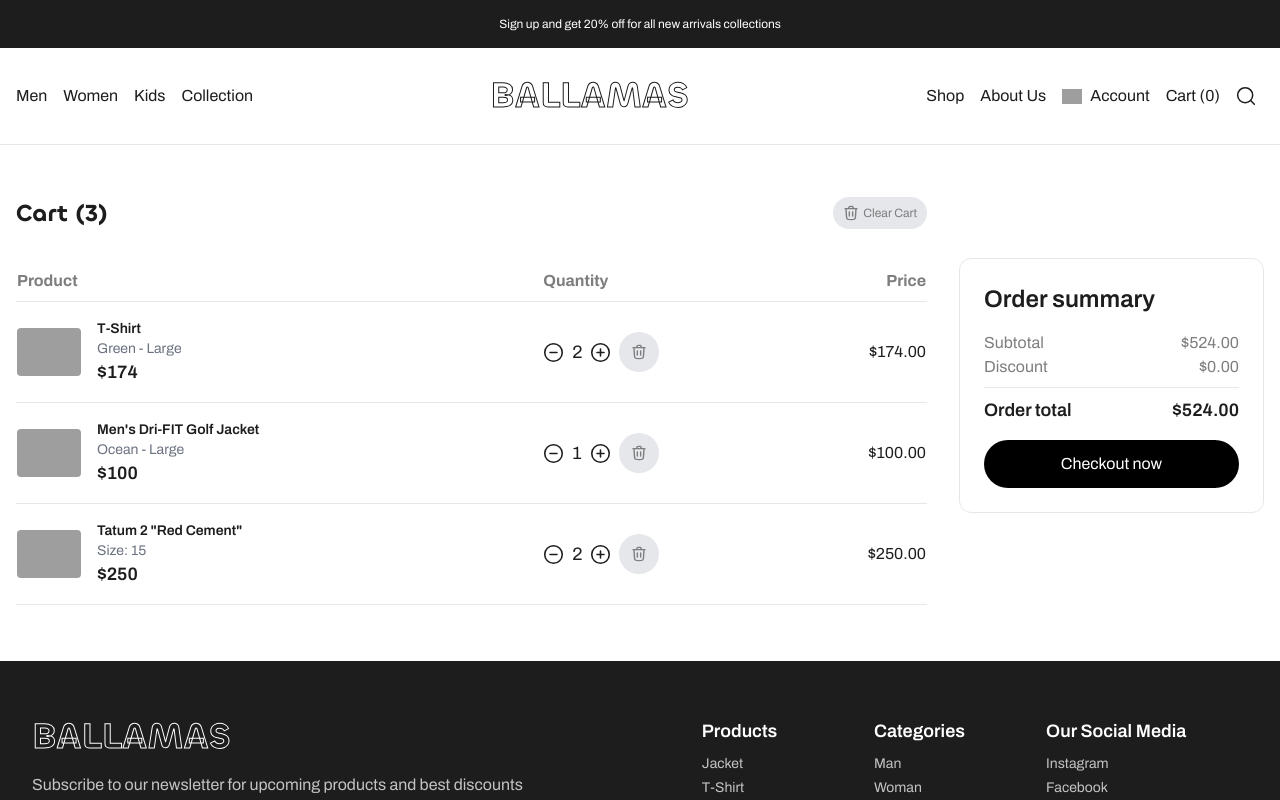
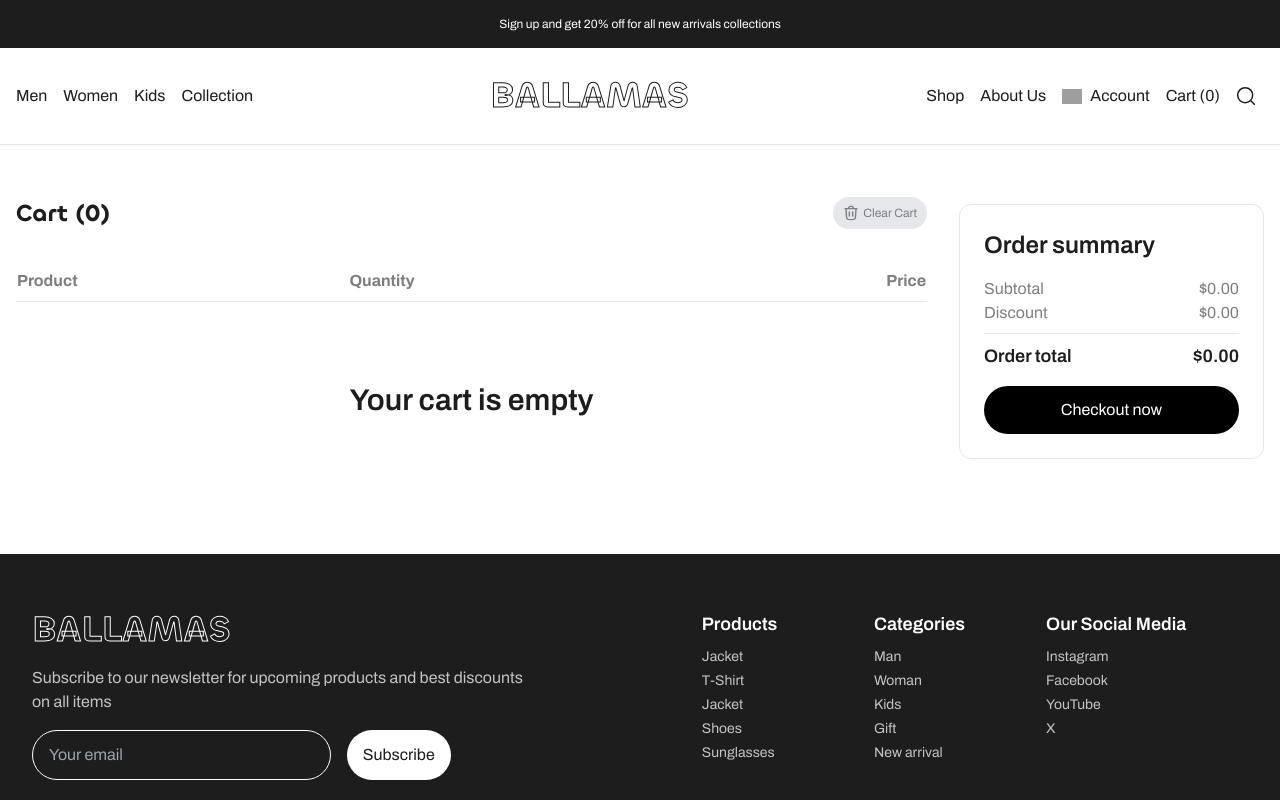
Before and after one commit to mariechristsagbo/figma-to-code-ed2-week2, a Next.js app: page /cart in a window 1280 px wide. Shown: the top 800 px of the page. Built offline with nearby package versions, Linux system fonts and the light colour scheme; grey boxes are pictures that could not be loaded.

Commit message:
feat: implement Add to Cart

```diff
--- a/src/app/cart/page.tsx
+++ b/src/app/cart/page.tsx
@@ -1,44 +1,29 @@
-'use client'
-import { useState } from 'react';
+'use client';
+
+import { useState, useEffect } from 'react';
 import Image from 'next/image';
+import { Product } from '@/types/Product';
 
-const products = [
-    {
-        id: 1,
-        name: "T-Shirt",
-        image: "/images/collection-men1.svg",
-        description: "Green - Large",
-        price: 87,
-        quantity: 2,
-    },
-    {
-        id: 2,
-        name: "Men's Dri-FIT Golf Jacket",
-        image: "/images/collection-men1.svg",
-        description: "Ocean - Large",
-        price: 100,
-        quantity: 1,
-    },
-    {
-        id: 3,
-        name: "Tatum 2 \"Red Cement\"",
-        image: "/images/collection-men1.svg",
-        description: "Size: 15",
-        price: 125,
-        quantity: 2,
-    },
-];
+export default function CartPage() {
+    const [cart, setCart] = useState<Product[]>(() => {
+        if (typeof window !== 'undefined') {
+            const savedCart = localStorage.getItem('cart');
+            return savedCart ? JSON.parse(savedCart) : [];
+        }
+        return [];
+    });
 
-export default function Page() {
-    const [cart, setCart] = useState(products);
+    useEffect(() => {
+        localStorage.setItem('cart', JSON.stringify(cart));
+    }, [cart]);
 
-    const handleQuantityChange = (id: number, change: number) => {
+    const handleQuantityChange = (id: string, change: number) => {
         setCart(cart.map(product =>
             product.id === id ? { ...product, quantity: Math.max(1, product.quantity + change) } : product
         ));
     };
 
-    const handleRemoveProduct = (id: number) => {
+    const handleRemoveProduct = (id: string) => {
         setCart(cart.filter(product => product.id !== id));
     };
 
@@ -50,7 +35,7 @@ export default function Page() {
                 <div className='w-full lg:w-3/4'>
                     <div className='flex justify-between py-8'>
                         <h1 className='font-chillax font-semibold text-2xl'>Cart ({cart.length})</h1>
-                        <button className='flex items-center gap-1 text-b-dark-gray text-xs bg-gray-200 py-1 px-2.5 rounded-full'>
+                        <button onClick={() => setCart([])} className='flex items-center gap-1 text-b-dark-gray text-xs bg-gray-200 py-1 px-2.5 rounded-full'>
                             <Image src="/icons/trash.svg" alt="Trash" width={16} height={16} className='w-4 h-4' />
                             <span>Clear Cart</span>
                         </button>
@@ -66,7 +51,14 @@ export default function Page() {
                                 </tr>
                             </thead>
                             <tbody>
-                                {cart.map(product => (
+                                {cart.length === 0 ? (
+                                    <tr>
+                                        <td colSpan={3} className="text-center py-20">
+                                            <h2 className="text-3xl font-semibold">Your cart is empty</h2>
+                                        </td>
+                                    </tr>
+                                ) : (
+                                    cart.map(product => (
                                         <tr key={product.id} className="border-b">
                                             <td className="py-4 flex items-center gap-4">
                                                 <Image src={product.image} alt={product.name} width={64} height={64} className="object-cover rounded" />
@@ -78,7 +70,6 @@ export default function Page() {
                                             </td>
                                             <td className="py-4">
                                                 <div className="flex items-center space-x-2">
-
                                                     <button onClick={() => handleQuantityChange(product.id, -1)}>
                                                         <Image alt='Remove' src='/icons/decrement.svg' width={21} height={15} />
                                                     </button>
@@ -95,7 +86,8 @@ export default function Page() {
                                                 ${product.price * product.quantity}.00
                                             </td>
                                         </tr>
-                                ))}
+                                    ))
+                                )}
                             </tbody>
                         </table>
                     </div>
--- a/src/app/layout.tsx
+++ b/src/app/layout.tsx
@@ -5,6 +5,7 @@ import Footer from "@/components/Footer";
 import { PropsWithChildren } from "react";
 import localFont from 'next/font/local';
 import { JetBrains_Mono } from 'next/font/google';
+import { CartProvider } from "@/contexts/CartContext";
 
 const chillax = localFont({
   src: '../../public/fonts/Chillax-Variable.ttf',
@@ -32,9 +33,11 @@ export default function RootLayout({
   return (
     <html lang="en">
       <body className={`${chillax.variable} ${archivo.variable} ${jetbrainsMono.variable}`}>
-        <Header />
-        {children}
-        <Footer />
+        <CartProvider>
+          <Header />
+          {children}
+          <Footer />
+        </CartProvider>
       </body>
     </html>
   );
--- a/src/components/Header.tsx
+++ b/src/components/Header.tsx
@@ -1,13 +1,32 @@
-"use client";
-
-import { useState } from "react";
+'use client';
+import { useState, useEffect } from "react";
 import { useRouter } from "next/navigation";
 import Image from "next/image";
 import { NAV_ITEMS, ACTION_ITEMS, ACTION_MOBILE_ITEMS } from "@/constants";
 
 export default function Header() {
   const [isOpen, setIsOpen] = useState(false);
+  const [cartCount, setCartCount] = useState(0);
   const router = useRouter();
+
+  useEffect(() => {
+    const updateCartCount = () => {
+      const savedCart = localStorage.getItem('cart');
+      const cartItems = savedCart ? JSON.parse(savedCart) : [];
+      setCartCount(cartItems.reduce((acc: number, item: any) => acc + item.quantity, 0));
+    };
+
+
+    updateCartCount();
+
+    const handleStorageChange = () => updateCartCount();
+
+    window.addEventListener('storage', handleStorageChange);
+
+    return () => {
+      window.removeEventListener('storage', handleStorageChange);
+    };
+  }, []);
 
   return (
     <header className="text-b-black font-archivo">
@@ -36,7 +55,11 @@ export default function Header() {
                   {item.icon ? (
                     <Image alt={item.name} src={item.icon} width={20} height={20} />
                   ) : null}
-                  <span>{item.name}</span>
+                  {item.name.startsWith("Cart") ? (
+                    <span onClick={() => router.push('/cart')}>{`Cart (${cartCount})`}</span>
+                  ) : (
+                    <span>{item.name}</span>
+                  )}
                 </li>
               ))}
             </ul>
@@ -69,7 +92,11 @@ export default function Header() {
                 {item.icon ? (
                   <Image alt={item.name} src={item.icon} width={20} height={20} />
                 ) : null}
-                <span>{item.name}</span>
+                {item.name.startsWith("Cart") ? (
+                  <span>{`Cart (${cartCount})`}</span>
+                ) : (
+                  <span>{item.name}</span>
+                )}
               </li>
             ))}
           </ul>
--- a/src/components/ProductDetail.tsx
+++ b/src/components/ProductDetail.tsx
@@ -1,4 +1,4 @@
-'use client'
+'use client';
 import React, { useState } from 'react';
 import { DetailedProduct } from '@/types/Product';
 import Image from 'next/image';
@@ -12,7 +12,6 @@ const ProductDetail: React.FC<ProductDetailProps> = ({ product }) => {
   const [selectedSize, setSelectedSize] = useState('XS');
   const [selectedVariant, setSelectedVariant] = useState(product.variants.edges[0]);
 
-
   const handleColorChange = (variant: any) => {
     setSelectedVariant(variant);
   };
@@ -20,6 +19,34 @@ const ProductDetail: React.FC<ProductDetailProps> = ({ product }) => {
   const getColorFromTitle = (title: string) => {
     const parts = title.split(" / ");
     return parts.length > 1 ? parts[1].toLowerCase() : null;
+  };
+
+  const addToCart = () => {
+    const cart = JSON.parse(localStorage.getItem('cart') || '[]');
+    const productToAdd = {
+      id: selectedVariant.node.id,
+      name: product.title,
+      image: selectedVariant.node.image.url,
+      description: selectedVariant.node.title.split(" / ")[1] || "N/A",
+      price: parseFloat(selectedVariant.node.price.amount),
+      quantity: 1,
+      size: selectedSize
+    };
+
+    const existingProductIndex = cart.findIndex((item: any) => item.id === productToAdd.id);
+
+    if (existingProductIndex >= 0) {
+      cart[existingProductIndex].quantity += 1;
+    } else {
+      cart.push(productToAdd);
+    }
+
+    localStorage.setItem('cart', JSON.stringify(cart));
+
+    const event = new Event('cartUpdated');
+    window.dispatchEvent(event);
+
+    alert('Product added to cart!');
   };
 
   const colorVariants = product.variants.edges.filter(variant => getColorFromTitle(variant.node.title));
@@ -55,7 +82,6 @@ const ProductDetail: React.FC<ProductDetailProps> = ({ product }) => {
           <div></div>
         )}
 
-
         <div>
           <p className="text-2xl mb-3">Size:</p>
           <div className="flex flex-wrap gap-3">
@@ -81,7 +107,10 @@ const ProductDetail: React.FC<ProductDetailProps> = ({ product }) => {
             BUY NOW
           </button>
 
-          <button className='px-8 py-3 rounded-full transition-colors border border-b-black hover:bg-b-black hover:text-white w-1/2 sm:text-sm text-[10px]'>
+          <button
+            className='px-8 py-3 rounded-full transition-colors border border-b-black hover:bg-b-black hover:text-white w-1/2 sm:text-sm text-[10px]'
+            onClick={addToCart}
+          >
             ADD TO CART
           </button>
         </div>
--- /dev/null
+++ b/src/contexts/CartContext.tsx
@@ -0,0 +1,71 @@
+'use client';
+
+import { createContext, useContext, useState, useEffect, ReactNode } from 'react';
+
+interface CartItem {
+  id: string;
+  name: string;
+  image: string;
+  description: string;
+  price: number;
+  quantity: number;
+}
+
+interface CartContextType {
+  cart: CartItem[];
+  addToCart: (item: CartItem) => void;
+  removeFromCart: (id: string) => void;
+  clearCart: () => void;
+}
+
+const CartContext = createContext<CartContextType | undefined>(undefined);
+
+export const CartProvider = ({ children }: { children: ReactNode }) => {
+  const [cart, setCart] = useState<CartItem[]>(() => {
+    if (typeof window !== 'undefined') {
+      const savedCart = localStorage.getItem('cart');
+      return savedCart ? JSON.parse(savedCart) : [];
+    }
+    return [];
+  });
+
+  useEffect(() => {
+    localStorage.setItem('cart', JSON.stringify(cart));
+  }, [cart]);
+
+  const addToCart = (item: CartItem) => {
+    setCart(prevCart => {
+      const existingItem = prevCart.find(cartItem => cartItem.id === item.id);
+      if (existingItem) {
+        return prevCart.map(cartItem =>
+          cartItem.id === item.id
+            ? { ...cartItem, quantity: cartItem.quantity + item.quantity }
+            : cartItem
+        );
+      }
+      return [...prevCart, item];
+    });
+  };
+
+  const removeFromCart = (id: string) => {
+    setCart(prevCart => prevCart.filter(item => item.id !== id));
+  };
+
+  const clearCart = () => {
+    setCart([]);
+  };
+
+  return (
+    <CartContext.Provider value={{ cart, addToCart, removeFromCart, clearCart }}>
+      {children}
+    </CartContext.Provider>
+  );
+};
+
+export const useCart = () => {
+  const context = useContext(CartContext);
+  if (!context) {
+    throw new Error('useCart must be used within a CartProvider');
+  }
+  return context;
+};
--- a/src/hooks/useFilterCategories.ts
+++ b/src/hooks/useFilterCategories.ts
@@ -16,7 +16,7 @@ export const useFilterCategories = () => {
         body: JSON.stringify({
           query: `
             query {
-              products(first: 50, query: "tag:Accessories") {
+              products(first: 9, query: "tag:Accessories") {
                 edges {
                   node {
                     id
@@ -37,7 +37,7 @@ export const useFilterCategories = () => {
           query: `
             query {
               collectionByHandle(handle: "featured") {
-                products(first: 50) {
+                products(first: 9) {
                   edges {
                     node {
                       id
@@ -61,7 +61,7 @@ export const useFilterCategories = () => {
         body: JSON.stringify({
           query: `
             query {
-              products(first: 50, query: "tag:Unisex") {
+              products(first: 9, query: "tag:Unisex") {
                 edges {
                   node {
                     id
--- a/src/types/Product.ts
+++ b/src/types/Product.ts
@@ -10,6 +10,10 @@ export interface PriceRange {
 }
 
 export interface Product {
+  name: string;
+  image: string;
+  price: number;
+  quantity: number;
   id: string;
   title: string;
   description: string;
```
Lines whose indentation alone changed are shown as unchanged.
